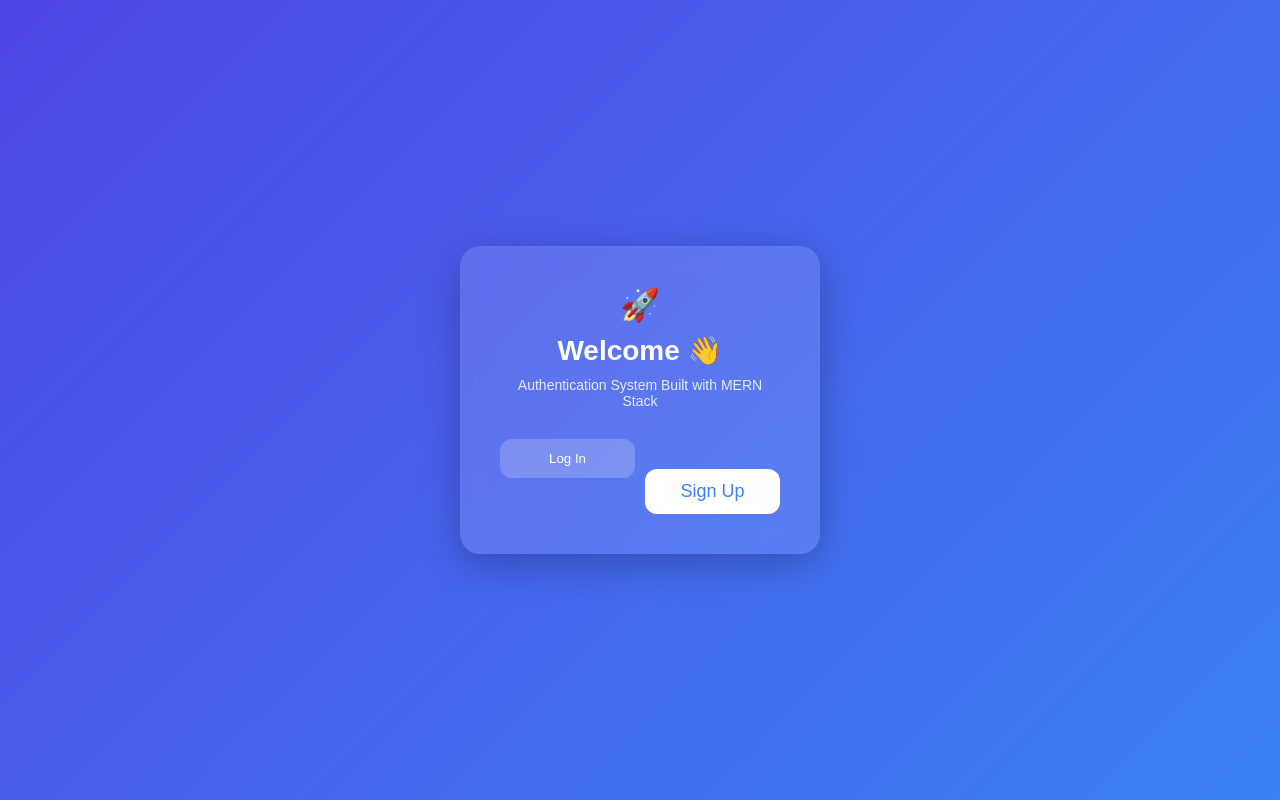
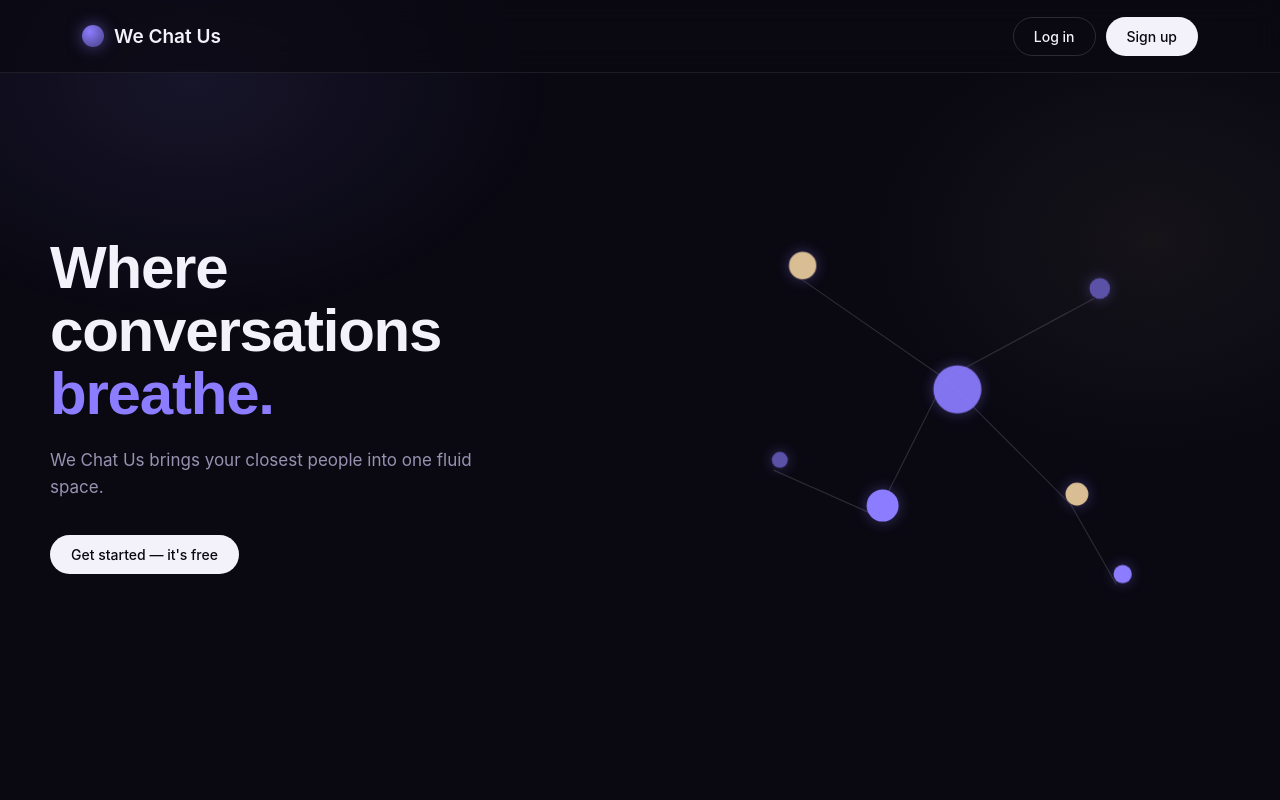
Before and after one commit to Dhananjaymaurya0766/ChatApp, a React (Vite) app in the folder client/: page / in a window 1280 px wide. Built offline with nearby package versions, Linux system fonts and the light colour scheme.

Commit message:
Updated Landing Page UI

```diff
--- a/client/src/Pages/Home.css
+++ b/client/src/Pages/Home.css
@@ -1,113 +1,106 @@
-/* Reset */
-* {
-  margin: 0;
-  padding: 0;
-  box-sizing: border-box;
+
+     :root{
+     --void: #0a0912;
+     --panel: #131120;
+     --panel-2: #1b1830;
+     --panel-3: #221e3d;
+     --iris: #8c7cff;
+     --iris-dim: #5b52a8;
+     --champagne: #d9bd93;
+     --text-1: #f3f1f9;
+     --text-2: #9891b0;
+     --text-3: #625b7c;
+     --line: rgba(255,255,255,0.08);
+     --line-bright: rgba(255,255,255,0.14);
+     }
+     *{margin:0;padding:0;box-sizing:border-box;}
+     html{scroll-behavior:smooth;}
+     body{
+      background:var(--void);
+      color:var(--text-1);
+      font-family:'Inter',sans-serif;
+      overflow-x:hidden;
+     }
+     h1,h2,h3,.display{font-family:'Space Grotesk',sans-serif;letter-spacing:-0.02em;}
+     .mono{font-family:'JetBrains Mono',monospace;}
+     a{color:inherit;text-decoration:none;}
+     .wrap{max-width:1180px;margin:0 auto;padding:0 32px;}
+
+     .glow{
+     position:fixed;inset:0;pointer-events:none;z-index:0;
+     background:
+      radial-gradient(600px 400px at 15% 10%, rgba(140,124,255,0.10), transparent 60%),
+      radial-gradient(500px 380px at 90% 30%, rgba(217,189,147,0.06), transparent 60%);
      }
 
-body {
-  font-family: "Poppins", sans-serif;
+  /* NAV */
+    nav{
+    position:sticky;top:0;z-index:50;
+    background:rgba(10,9,18,0.7);
+    backdrop-filter:blur(14px);
+    border-bottom:1px solid var(--line);
     }
-
-/* Background */
-.home-container {
-  height: 100vh;
-  display: flex;
-  justify-content: center;
-  align-items: center;
-
-  background: linear-gradient(135deg, #4f46e5, #3b82f6);
+    nav .wrap{
+       display:flex;align-items:center;justify-content:space-between;
+       height:72px;
     }
-
-/* Card */
-.home-card {
-  width: 360px;
-  padding: 40px;
-  border-radius: 20px;
-  text-align: center;
-
-  background: rgba(255, 255, 255, 0.12);
-  backdrop-filter: blur(15px);
-
-  box-shadow: 0 10px 40px rgba(0, 0, 0, 0.25);
-  color: #fff;
-
-  animation: fadeIn 0.6s ease-in-out;
-  transition: transform 0.3s ease;
+    .logo{display:flex;align-items:center;gap:10px;font-size:19px;font-weight:600;}
+    .logo-mark{
+    width:22px;height:22px;border-radius:50%;
+    background:radial-gradient(circle at 35% 30%, var(--iris), var(--iris-dim) 70%);
+    box-shadow:0 0 16px rgba(140,124,255,0.5);
     }
-
-.home-card:hover {
-  transform: translateY(-5px);
+      .btn{
+    display:inline-flex;align-items:center;justify-content:center;
+    padding:10px 20px;border-radius:100px;font-size:14px;font-weight:500;
+    transition:all .25s ease;cursor:pointer;border:1px solid transparent;
   }
-
-/* Logo */
-.logo {
-  font-size: 32px;
-  margin-bottom: 10px;
+  .btn-primary{
+    background:var(--text-1);color:var(--void);
   }
-
-/* Text */
-.home-card h1 {
-  font-size: 28px;
-  font-weight: 600;
-  margin-bottom: 10px;
+  .btn-primary:hover{background:var(--iris);color:#fff;transform:translateY(-1px);}
+  .btn-ghost{border:1px solid var(--line-bright);color:var(--text-1);}
+  .btn-ghost:hover{border-color:var(--iris);}
+      /* HERO */
+  .hero{
+    position:relative;z-index:1;
+    padding:100px 0 60px;
+    display:grid;grid-template-columns:1fr 1fr;gap:40px;align-items:center;
   }
-
-.home-card p {
-  font-size: 14px;
-  opacity: 0.85;
-  margin-bottom: 30px;
+  .eyebrow{
+    display:inline-flex;align-items:center;gap:8px;
+    font-family:'JetBrains Mono',monospace;font-size:12.5px;color:var(--champagne);
+    letter-spacing:0.06em;margin-bottom:22px;
   }
-
-/* Buttons */
-.home-buttons {
-  display: flex;
-  justify-content: space-between;
-  gap: 10px;
+  .eyebrow::before{content:'';width:6px;height:6px;border-radius:50%;background:var(--champagne);box-shadow:0 0 8px var(--champagne);}
+  .hero h1{
+    font-size:clamp(38px,5vw,60px);font-weight:600;line-height:1.05;
+    margin-bottom:22px;
   }
-
-.link {
-  width: 100%;
+  .hero h1 em{font-style:normal;color:var(--iris);}
+  .hero p{
+    font-size:17px;color:var(--text-2);line-height:1.6;max-width:440px;margin-bottom:34px;
   }
-
-.btn {
-  width: 100%;
-  padding: 12px;
-  border-radius: 12px;
-  border: none;
-  font-weight: 500;
-  cursor: pointer;
-  transition: all 0.3s ease;
+  .hero-ctas{display:flex;gap:14px;margin-bottom:16px;}
+  .hero-note{font-size:12.5px;color:var(--text-3);}
+     /* constellation visual */
+  .constellation-wrap{position:relative;height:480px;}
+  .constellation-wrap svg{width:100%;height:100%;overflow:visible;}
+  .node{filter:drop-shadow(0 0 6px rgba(140,124,255,0.35));}
+  .node-line{stroke:var(--line-bright);stroke-width:1;}
+  .pulse{
+    animation:pulse 4s ease-in-out infinite;
   }
-
-/* Login Button */
-.login-btn {
-  background: rgba(255, 255, 255, 0.2);
-  color: white;
+  .pulse-d1{animation-delay:.4s;}
+  .pulse-d2{animation-delay:1.1s;}
+  .pulse-d3{animation-delay:1.8s;}
+  .pulse-d4{animation-delay:.8s;}
+  @keyframes pulse{
+    0%,100%{opacity:0.55;transform:scale(1);}
+    50%{opacity:1;transform:scale(1.06);}
   }
-
-.login-btn:hover {
-  background: rgba(255, 255, 255, 0.35);
+  .drift{animation:drift 9s ease-in-out infinite;}
+  @keyframes drift{
+    0%,100%{transform:translate(0,0);}
+    50%{transform:translate(6px,-10px);}
   }
-
-/* Signup Button */
-.signup-btn {
-  background: white;
-  color: #3b82f6;
-}
-
-.signup-btn:hover {
-  background: #e0e7ff;
-}
-
-/* Animation */
-@keyframes fadeIn {
-  from {
-    opacity: 0;
-    transform: translateY(20px);
-  }
-  to {
-    opacity: 1;
-    transform: translateY(0);
-  }
-}
--- a/client/src/Pages/Home.jsx
+++ b/client/src/Pages/Home.jsx
@@ -3,23 +3,60 @@ import { Link } from "react-router-dom";
 
 function Home() {
   return (
-    <div className="home-container">
-      <div className="home-card">
-        <div className="logo">🚀</div>
+    <div>
+      <div className="glow"></div>
 
-        <h1>Welcome 👋</h1>
-        <p>Authentication System Built with MERN Stack</p>
+      <nav>
+        <div className="wrap">
+          <div className="logo">
+            <span className="logo-mark"></span>We Chat Us
+          </div>
+          <div className="nav-links">
+          </div>
+          <div className="nav-actions" style={{ display: "flex", gap: "10px" }}>
+            <Link to="/login" className="btn btn-ghost">
+              Log in
+            </Link>
+            <Link to="/signup" className="btn btn-primary">
+              Sign up
+            </Link>
+          </div>
+        </div>
+      </nav>
 
-        <div className="home-buttons">
-          <Link to="/login" className="link">
-            <button className="btn login-btn">Log In</button>
-          </Link>
+      <section className="hero wrap">
+        <div>
+          <h1>
+            Where conversations
+            <br />
+            <em>breathe.</em>
+          </h1>
+          <p>We Chat Us brings your closest people into one fluid space.</p>
+          <div className="hero-ctas">
+            <Link to="/signup" className="btn btn-primary">
+              Get started — it's free
+            </Link>
+          </div>
+        </div>
 
-          <Link to="/signup" className="link">
-            <button className="btn signup-btn">Sign Up</button>
-          </Link>
+        <div className="constellation-wrap">
+          <svg viewBox="0 0 420 420">
+            <line className="node-line" x1="80" y1="90" x2="210" y2="180" />
+            <line className="node-line" x1="210" y1="180" x2="340" y2="110" />
+            <line className="node-line" x1="210" y1="180" x2="150" y2="300" />
+            <line className="node-line" x1="210" y1="180" x2="320" y2="290" />
+            <line className="node-line" x1="150" y1="300" x2="60" y2="260" />
+            <line className="node-line" x1="320" y1="290" x2="360" y2="360" />
+            <circle className="node pulse" cx="210" cy="180" r="20" fill="#8c7cff" />
+            <circle className="node pulse pulse-d1 drift" cx="80" cy="90" r="12" fill="#d9bd93" />
+            <circle className="node pulse pulse-d2 drift" cx="340" cy="110" r="9" fill="#5b52a8" />
+            <circle className="node pulse pulse-d3 drift" cx="150" cy="300" r="14" fill="#8c7cff" />
+            <circle className="node pulse pulse-d4 drift" cx="320" cy="290" r="10" fill="#d9bd93" />
+            <circle className="node pulse pulse-d2 drift" cx="60" cy="260" r="7" fill="#5b52a8" />
+            <circle className="node pulse pulse-d1 drift" cx="360" cy="360" r="8" fill="#8c7cff" />
+          </svg>
         </div>
-      </div>
+      </section>
     </div>
   );
 }
```
Lines whose indentation alone changed are shown as unchanged.
